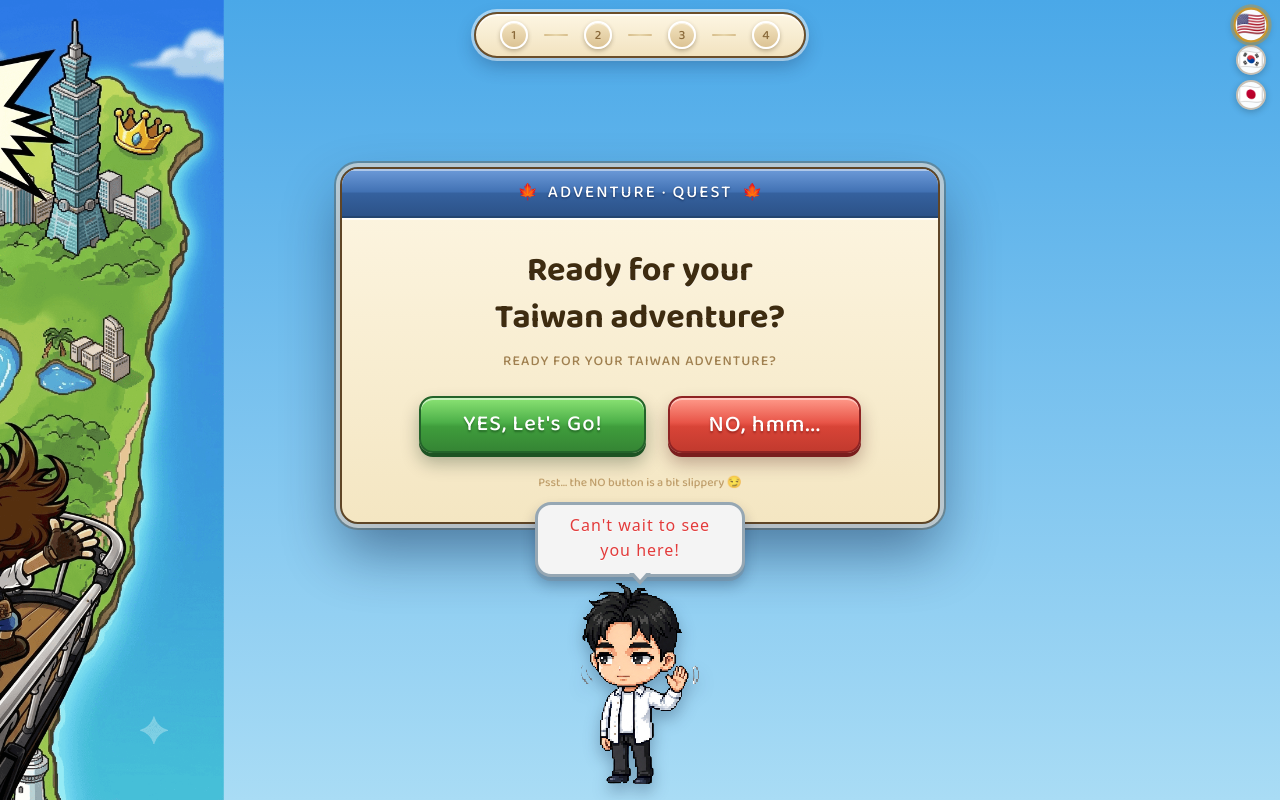
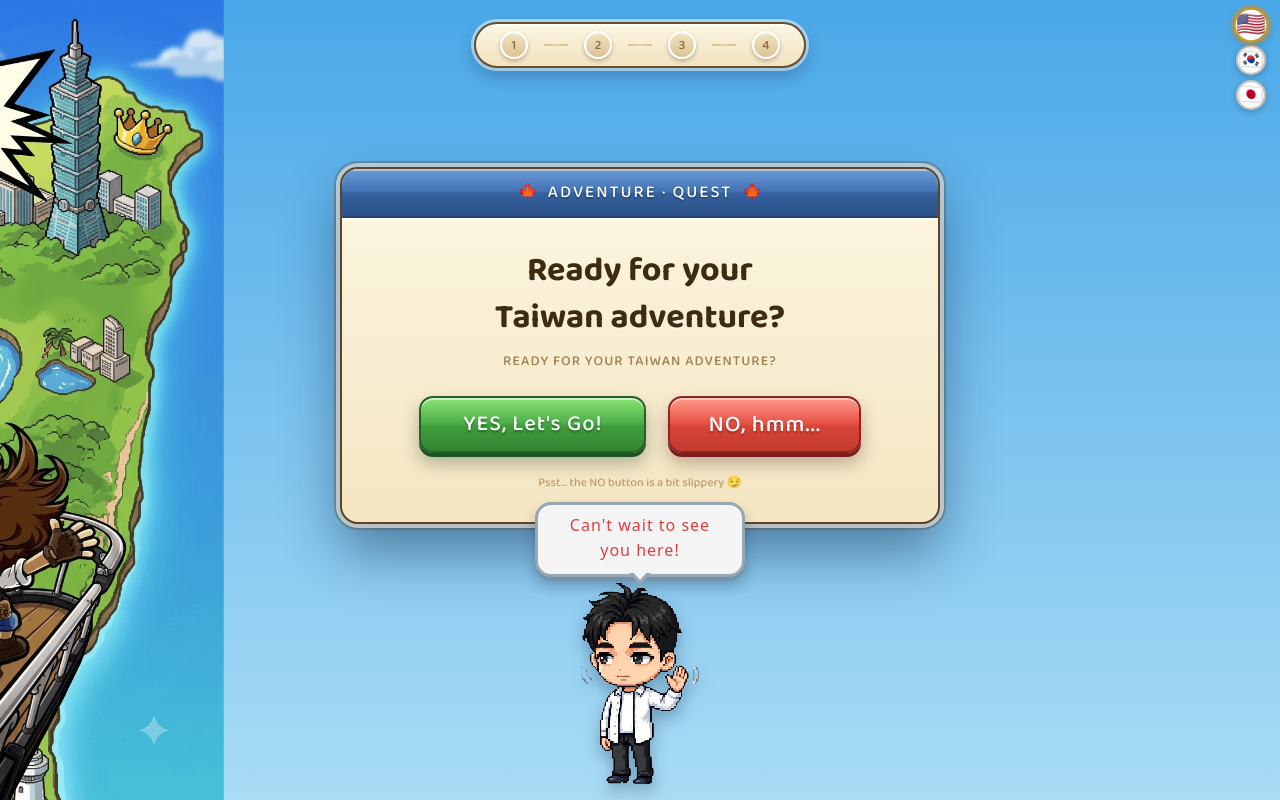
Before and after one commit to bayoh807/soli-taiwan-trip, a Vue app: page / in a window 1280 px wide. Built offline with nearby package versions, Linux system fonts and the light colour scheme; a web font is replaced by a local one.

Commit message:
perf: 延遲 2s 預載 S1 照片避免阻塞首次渲染；HUD top 往下移

```diff
--- a/src/App.vue
+++ b/src/App.vue
@@ -737,7 +737,8 @@ watch(() => state.scene4PanelVisible, async (visible) => {
 
 onMounted(() => {
   preloadImages(sceneAssets[0])
-  preloadImages(sceneAssets[1])
+  // defer spot photos — avoid competing with first paint
+  setTimeout(() => preloadImages(sceneAssets[1]), 2000)
   window.addEventListener('resize', updateArrowPos)
   nextTick(updateArrowPos)
   setTimeout(() => { questVisible.value = true }, 1000)
@@ -1135,7 +1136,7 @@ async function downloadResult() {
 /* ── Progress HUD ────────────────────────────────────────────── */
 .hud {
   position: fixed;
-  top: max(12px, env(safe-area-inset-top));
+  top: max(22px, calc(env(safe-area-inset-top) + 10px));
   left: 50%;
   transform: translateX(-50%);
   z-index: 60;
```
